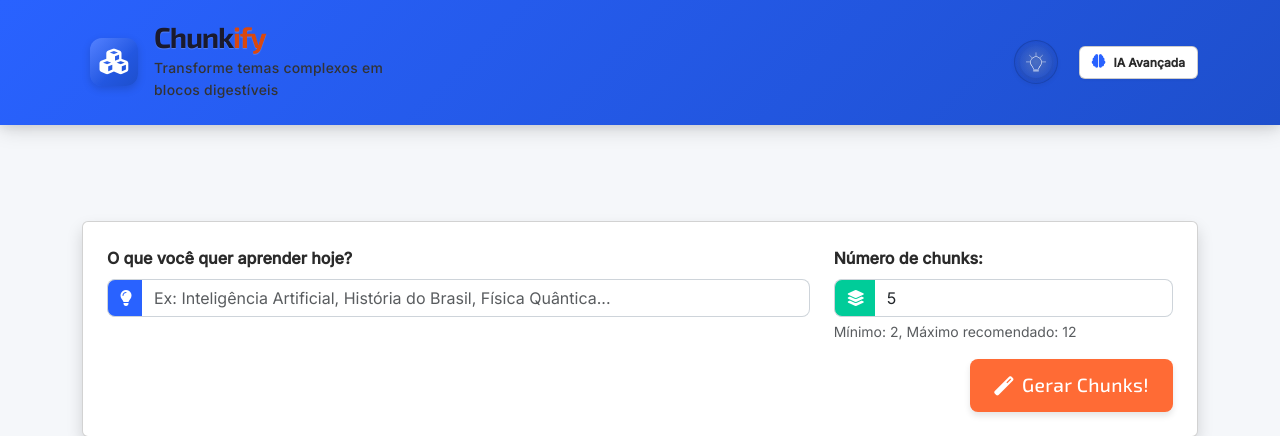
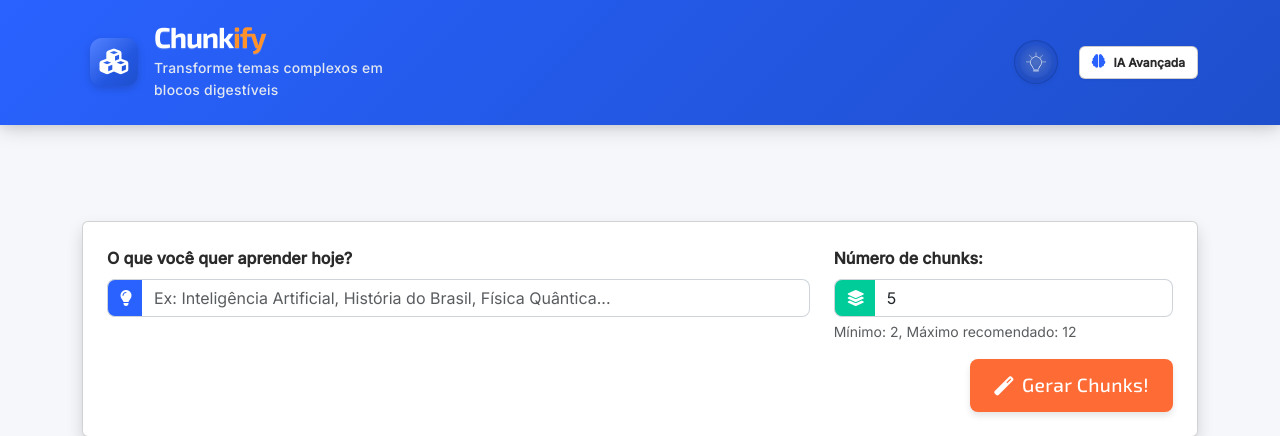
Before and after one commit to jerbss/chunker, a Django app: template templates/index.html in a window 1280 px wide. Shown: the top 436 px of the page. Run offline with Django 5.2, Linux system fonts and the light colour scheme; the template is opened without the code that fills it, so the values that code supplies are empty.

Commit message:
Refactor color styles for consistency across themes; unify text colors and enhance visibility

```diff
--- a/static/css/index.css
+++ b/static/css/index.css
@@ -667,7 +667,7 @@
     letter-spacing: -0.04em;
     margin: 0;
     line-height: 1;
-    color: #ffffff; /* Agora usando a mesma cor do tema escuro */
+    color: #ffffff; /* Mesma cor em ambos os temas */
     text-shadow: 0 1px 1px rgba(0,0,0,0.2);
 }
 
@@ -677,7 +677,7 @@
 }
 
 .text-accent {
-    color: var(--secondary-color);
+    color: #ff922b; /* Mesma cor em ambos os temas */
     position: relative;
 }
 
@@ -981,11 +981,7 @@
 
 /* Destaque mais profissional para o texto principal */
 .brand-link:hover .site-title {
-    color: var(--primary-color);
-}
-
-html.dark-theme .brand-link:hover .site-title {
-    color: var(--primary-light); /* Versão mais clara da cor primária */
+    color: inherit !important;
 }
 
 /* Efeito de ênfase na parte de negócio (chunks) */
@@ -1042,7 +1038,7 @@
     font-size: 1.8rem;
     line-height: 1;
     margin: 0;
-    color: #1a1a2e; /* Cor quase preta para máximo contraste */
+    color: #ffffff; /* Mesma cor em ambos os temas */
     text-shadow: 0 1px 1px rgba(255,255,255,0.2);
 }
 
@@ -1058,7 +1054,7 @@
     font-weight: 500; /* Mais negrito para melhor contraste */
     opacity: 1; /* Sem transparência para garantir contraste */
     max-width: 260px;
-    color: #333333; /* Cor consistente para ambos os temas */
+    color: #e2e8f0; /* Cor consistente para ambos os temas */
 }
 
 html.dark-theme .site-tagline {
@@ -1066,7 +1062,7 @@
 }
 
 .text-accent {
-    color: #d9480f; /* Cor para tema claro */
+    color: #ff922b; /* Mesma cor em ambos os temas */
     position: relative;
     text-shadow: 0 1px 1px rgba(255,255,255,0.2);
 }
```
